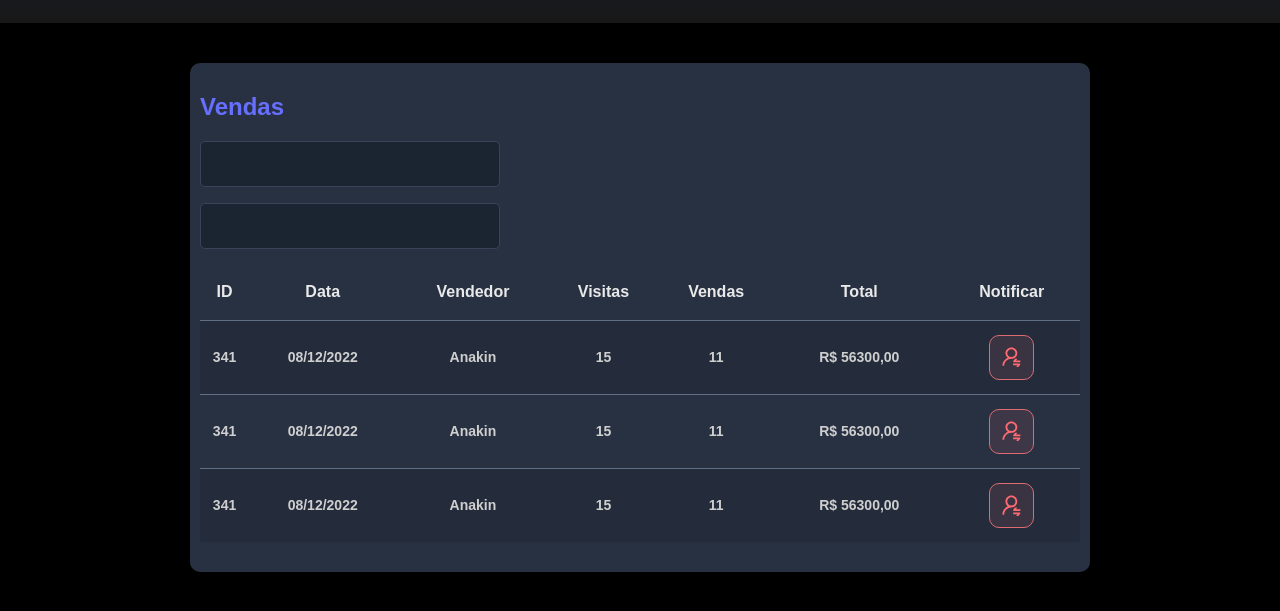
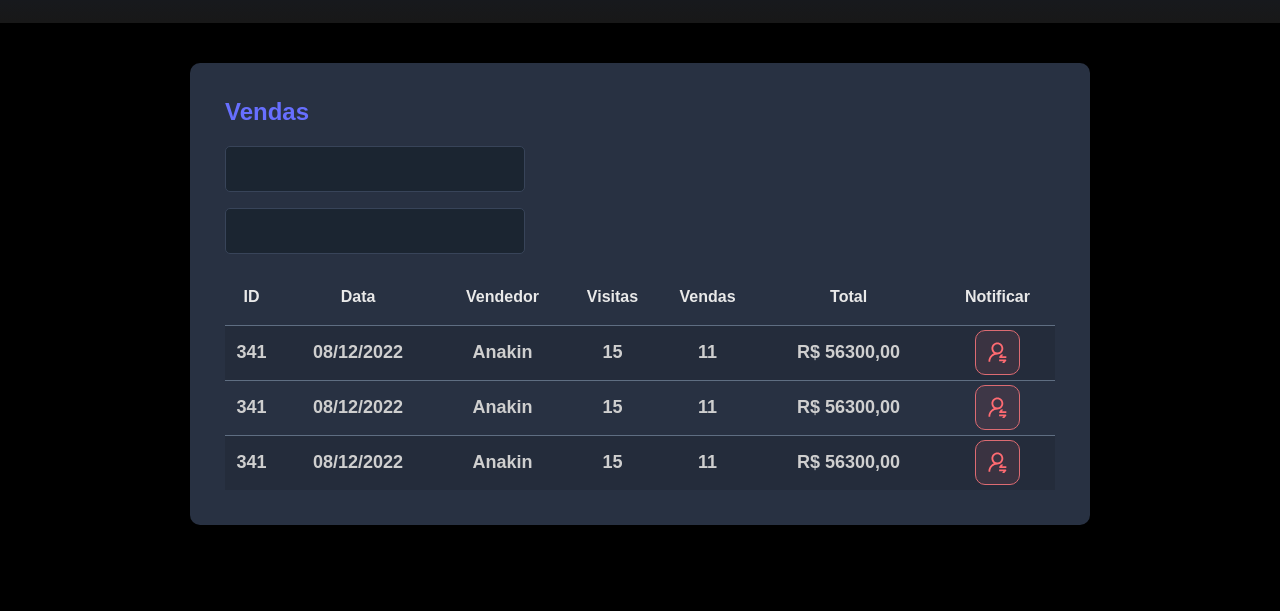
Before and after one commit to BryanLucasCabral/MetaSms, a plain HTML site: page index.html in a window 1280 px wide. Shown: the part 197-808 px from the top of the page. Drawn offline with Linux system fonts and the light colour scheme.

Commit message:
estilização terminada

```diff
--- a/assets/style.css
+++ b/assets/style.css
@@ -121,6 +121,15 @@ header{
     .show576{
         display: table-cell;
     }
+    .SmsMeta-card{
+        padding: 35px;
+    }
+    .meta-sales-table tbody tr{
+        height: 55px;
+    }
+    .meta-sales-table tbody{
+        font-size: 18px;
+    }
 }
 @media(min-width: 992px){
     .show992{
```
